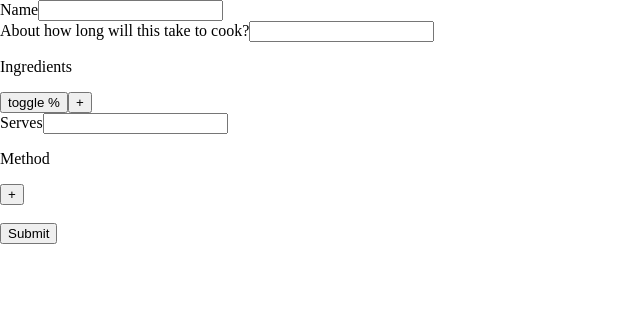
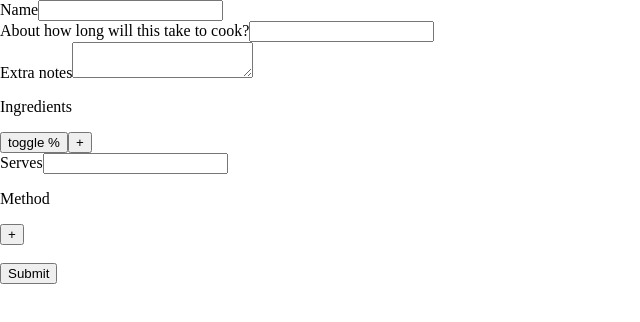
Before and after one commit to Adam-van-der-Voorn/recipes-webapp, a React (Create React App) app: page /add-recipie in a window 1280 px wide. Shown: the top 322 px of the page, without its empty margins (0-640 px from the left). Built offline with nearby package versions, Linux system fonts and the light colour scheme.

Commit message:
added notes to recipie form

```diff
--- a/src/components/recipie-form/InstructionsField.tsx
+++ b/src/components/recipie-form/InstructionsField.tsx
@@ -1,10 +1,5 @@
 import { useFormikContext, ErrorMessage, Field, FieldArrayRenderProps } from "formik";
-import { useEffect, useState } from "react";
-import parseUnitValInputs from "./parseUnitValInputs";
 import { RecipieFormData } from "./RecipieForm";
-import convert, { Unit } from 'convert-units';
-import { UnitVal } from "../../types/recipieTypes";
-import { isConvertableUnit, isSameMeasure } from "../../util/units";
 
 type Props = {
     arrayHelpers: FieldArrayRenderProps;
--- a/src/components/recipie-form/RecipieForm.tsx
+++ b/src/components/recipie-form/RecipieForm.tsx
@@ -1,7 +1,7 @@
 import { ErrorMessage, Field, FieldArray, Form, Formik } from "formik";
 import * as Yup from 'yup';
 import { useContext } from "react";
-import { UnitVal, Recipie, IngredientsSubList } from "../../types/recipieTypes";
+import { UnitVal, Recipie } from "../../types/recipieTypes";
 import { RecipiesContext } from "../App";
 import IngredientsField from "./IngredientsField";
 import parseUnitValInputs from "./parseUnitValInputs";
@@ -14,6 +14,7 @@ const decimalValPattern = /^\d+(\.\d+)?$/;
 export type RecipieFormData = {
     name: string,
     timeframe: string,
+    notes: string;
     ingredients: {
         list: {
             name: string,
@@ -51,6 +52,8 @@ function RecipieForm({ doSubmit, initialValues }: Props) {
                         .notOneOf(invalidRecipieNames, 'A recipie with this name already exists'),
                     timeframe: Yup.string()
                         .max(150, 'Please make this shorter.'),
+                    notes: Yup.string()
+                        .max(10000, 'Please make this shorter.'),
                     ingredients: Yup.object().shape({
                         list: Yup.array()
                             .of(
@@ -74,6 +77,7 @@ function RecipieForm({ doSubmit, initialValues }: Props) {
                         .matches(unitValPatternOptional, 'Must be a number, optionally followed by a unit.')
                         .max(30, 'please make this shorter'),
                     instructions: Yup.array()
+                        .max(1000, "Please make this step shorter")
                 })}
                 onSubmit={(values) => {
                     // parse form data
@@ -87,6 +91,10 @@ function RecipieForm({ doSubmit, initialValues }: Props) {
 
                     if (values.timeframe !== '') {
                         newRecipie.timeframe = values.timeframe.trim();
+                    }
+
+                    if (values.notes !== '') {
+                        newRecipie.notes = values.notes.trim();
                     }
 
                     if (values.ingredients.list.length > 0) {
@@ -126,6 +134,11 @@ function RecipieForm({ doSubmit, initialValues }: Props) {
                         <ErrorMessage name="timeframe" />
                         <br />
 
+                        <label htmlFor="notes">Extra notes</label>
+                        <Field name={`notes`} as="textarea" /><br />
+                        <ErrorMessage name="notes" />
+
+
                         <FieldArray name="ingredients.list" render={arrayHelpers => (
                             <IngredientsField arrayHelpers={arrayHelpers} />
                         )} />
--- a/src/components/routes/add-recipie/AddRecipiePage.tsx
+++ b/src/components/routes/add-recipie/AddRecipiePage.tsx
@@ -16,6 +16,7 @@ function AddRecipiePage() {
     const initialValues = {
         name: '',
         timeframe: '',
+        notes: '',
         ingredients: {
             list: Array<{name: string, quantity: string, percentage: string}>(0),
             anchor: ''
--- a/src/components/routes/edit-recipie/EditRecipiePage.tsx
+++ b/src/components/routes/edit-recipie/EditRecipiePage.tsx
@@ -61,6 +61,7 @@ function EditRecipiePage() {
     const initialValues = {
         name: originalRecipieName,
         timeframe: recipie.timeframe || '',
+        notes: recipie.notes || '',
         ingredients: ingredients,
         servings: unitValToString(recipie.servings),
         instructions: recipie.instructions || [],
```
